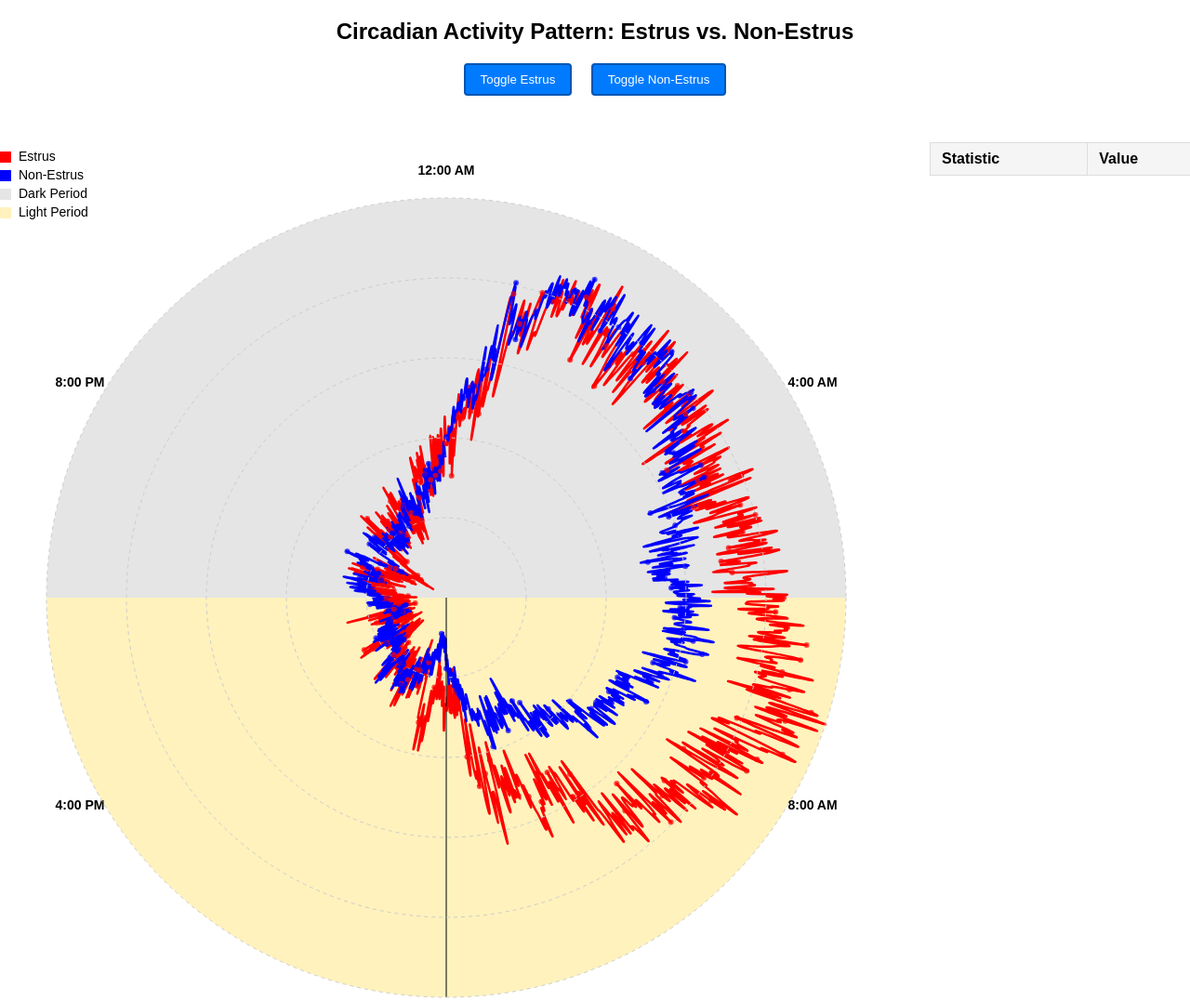
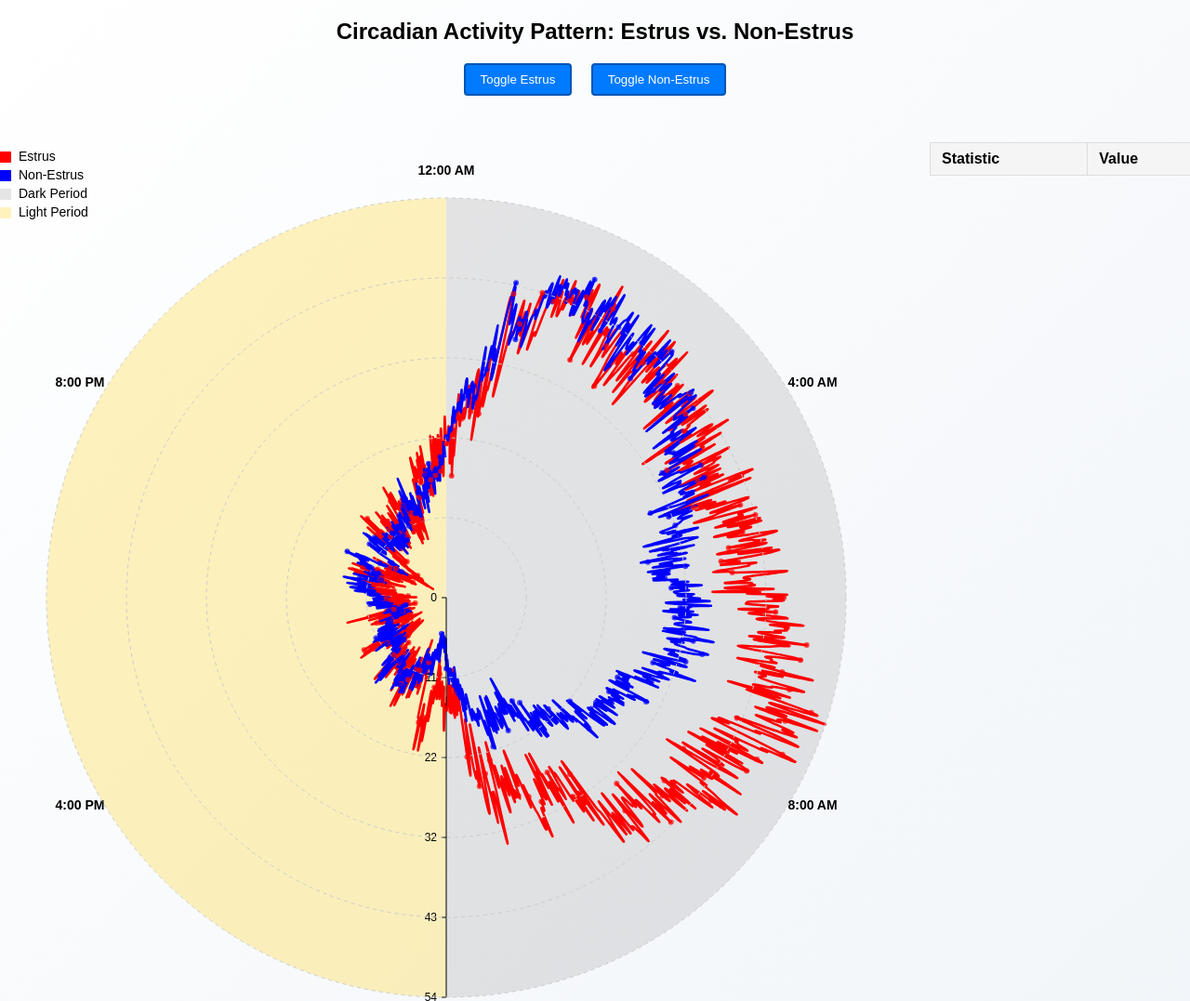
Before and after one commit to hsflores7/mice-mice-and-more-mice, a plain HTML site: page index.html in a window 1280 px wide. Shown: the top 1077 px of the page at 93% size. Drawn offline with nearby package versions, Linux system fonts and the light colour scheme.

Commit message:
minor visual bugs

```diff
--- a/script.js
+++ b/script.js
@@ -38,7 +38,7 @@ function minuteToTime(minuteOfDay) {
 /**
  * Compute the angle in radians for a given index.
  * We assume data points are evenly spaced over a day (1440 minutes).
- * The top of the circle corresponds to 0 minutes (i.e. -π/2 radians).
+ * The top (0 minutes) corresponds to -π/2 radians.
  */
 function getAngle(i) {
     return -Math.PI / 2 + (2 * Math.PI * i) / totalMinutes;
@@ -136,24 +136,22 @@ Promise.all([
         .domain([0, maxActivity])
         .range([0, radius]);
 
-    // ---- DARK PERIOD ARC (TOP HALF) ----
     svg.append("path")
         .attr("class", "dark-period")
         .attr("d", d3.arc()
             .innerRadius(0)
             .outerRadius(radius)
-            .startAngle(-Math.PI / 2)
-            .endAngle(Math.PI / 2)
+            .startAngle(-2 * Math.PI)
+            .endAngle(-Math.PI)
         );
 
-    // ---- LIGHT PERIOD ARC (BOTTOM HALF) ----
     svg.append("path")
         .attr("class", "light-period")
         .attr("d", d3.arc()
             .innerRadius(0)
             .outerRadius(radius)
-            .startAngle(Math.PI / 2)
-            .endAngle((3 * Math.PI) / 2)
+            .startAngle(2 * Math.PI)
+            .endAngle(Math.PI)
         );
 
     // Draw radial grid circles with class "grid-circle" and disable pointer events.
@@ -244,7 +242,8 @@ Promise.all([
         .style("fill", "blue")
         .style("cursor", "pointer");
 
-    // ---- VERTICAL ENERGY-LEVEL SCALE (example axis) ----
+    // ---- VERTICAL ENERGY-LEVEL SCALE (Axis with Labels) ----
+    // Draw a vertical line from center to the edge.
     svg.append("line")
         .attr("x1", 0)
         .attr("y1", 0)
@@ -252,6 +251,34 @@ Promise.all([
         .attr("y2", radius)
         .attr("stroke", "black")
         .attr("stroke-width", 1);
+
+    // Draw tick marks and labels along this vertical axis.
+    const tickCount = 5;
+    for (let i = 0; i <= tickCount; i++) {
+        const level = (i / tickCount) * maxActivity;
+        const yPos = rScale(level);
+        // Draw a tick line
+        svg.append("line")
+            .attr("x1", -5)
+            .attr("x2", 0)
+            .attr("y1", yPos)
+            .attr("y2", yPos)
+            .attr("stroke", "black");
+        // Add text label
+        svg.append("text")
+            .attr("x", -10)
+            .attr("y", yPos + 4)
+            .attr("text-anchor", "end")
+            .attr("font-size", 12)
+            .text(level.toFixed(0));
+    }
+    // Label for the vertical axis.
+    svg.append("text")
+        .attr("x", 0)
+        .attr("y", radius + 35)
+        .attr("text-anchor", "middle")
+        .attr("font-size", 14)
+    // .text("Activity Level");
 
     // ---- LEGEND (Example) ----
     const legendData = [
@@ -300,7 +327,7 @@ Promise.all([
         }
         const [[x0, y0], [x1, y1]] = brushSelection;
         const selectedPoints = [];
-        // Only consider data circles, not grid circles.
+        // Only consider data circles.
         svg.selectAll(".estrus-circle, .non-estrus-circle").each(function (d) {
             const circle = d3.select(this);
             const cx = +circle.attr("cx");
@@ -322,7 +349,6 @@ Promise.all([
     svg.selectAll("circle").raise();
 
     // ---- TOOLTIP INTERACTIONS ----
-    // Attach events only to the data circles.
     svg.selectAll(".estrus-circle, .non-estrus-circle")
         .style("pointer-events", "all")
         .on("mouseover", function (event, d) {
@@ -357,7 +383,6 @@ Promise.all([
             updateVisibility();
         });
 
-    // Set initial active classes.
     d3.select("#toggle-estrus").classed("active", true);
     d3.select("#toggle-non-estrus").classed("active", true);
     updateVisibility();
--- a/style.css
+++ b/style.css
@@ -1,6 +1,18 @@
 body {
     font-family: Arial, sans-serif;
     text-align: center;
+
+    /* Fallback color for older browsers */
+    background-color: #ffffff;
+
+    /* A gentle gradient from white to light gray */
+    background: linear-gradient(135deg, #ffffff 0%, #f1f5f9 100%);
+
+    /* Ensure the background covers the full height */
+    min-height: 100vh;
+    margin: 0;
+    padding: 0;
+
 }
 
 /* Flex container to hold both the chart and the table side-by-side */
```
